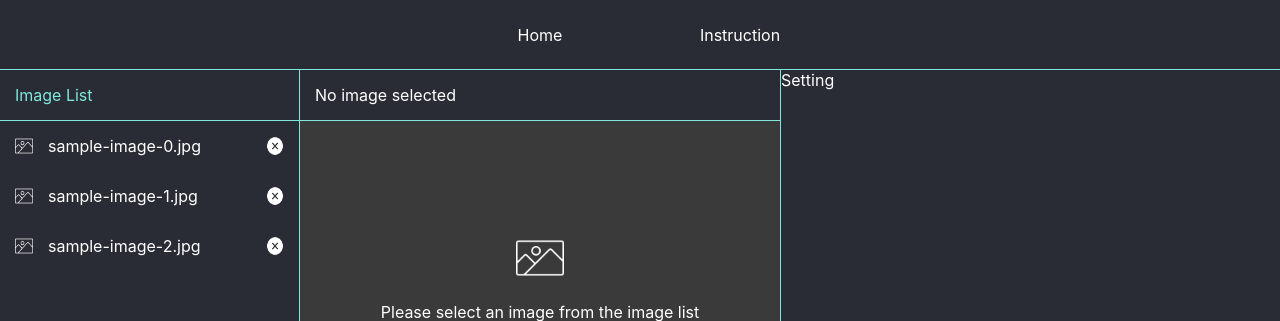
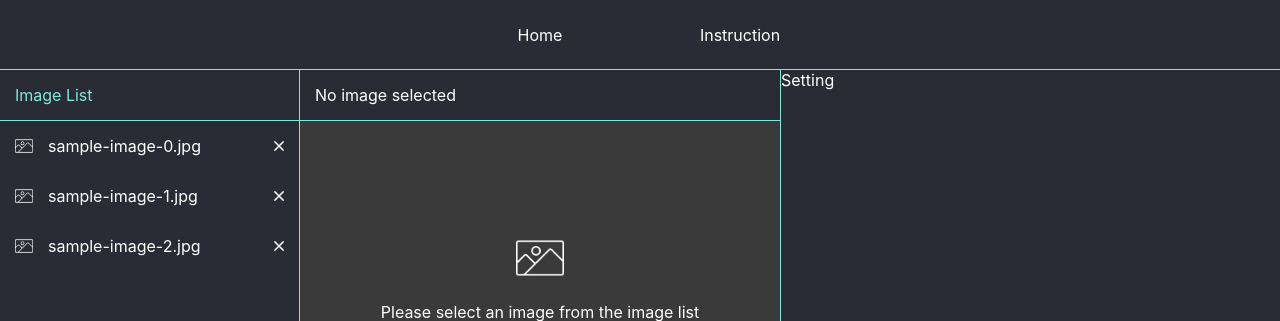
Before and after one commit to peppermintc/image-cropper, a React (Create React App) app: page / in a window 1280 px wide. Shown: the top 321 px of the page. Built offline with nearby package versions, Linux system fonts and the light colour scheme.

Commit message:
image list item update

```diff
--- a/src/components/ImageItem/ImageItem.scss
+++ b/src/components/ImageItem/ImageItem.scss
@@ -1,7 +1,14 @@
+@import "../../App.scss";
+
 .image-item-container {
   display: flex;
   padding: 15px;
   cursor: pointer;
+  align-items: center;
+
+  &:hover {
+    color: $light-blue;
+  }
 
   .image-icon {
     width: 18px;
@@ -13,7 +20,8 @@
   }
 
   .delete-icon {
-    width: 18px;
+    width: 10px;
+    height: 10px;
     cursor: pointer;
   }
 }
```
Also changed, not shown: src/img/delete-icon.png.
